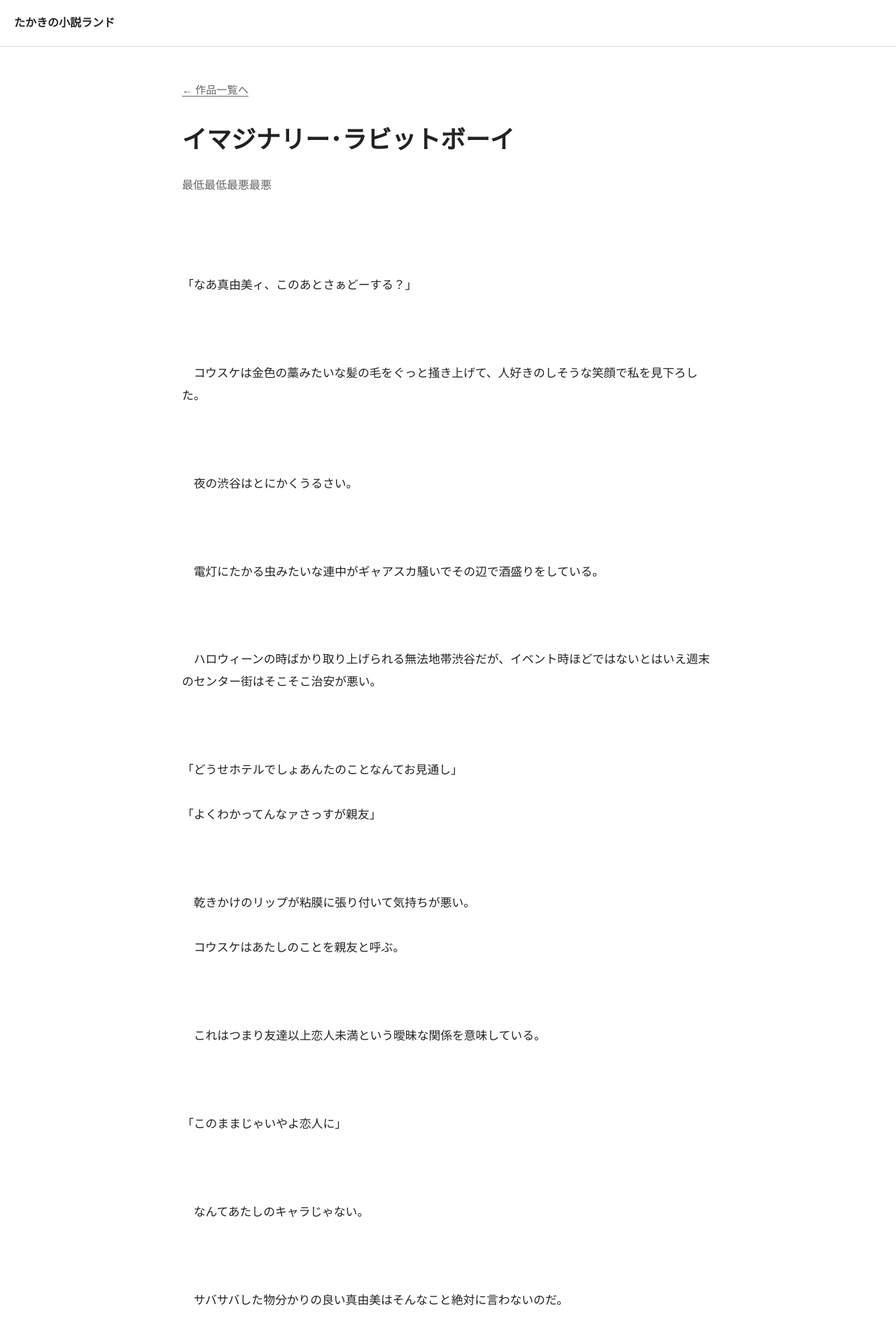
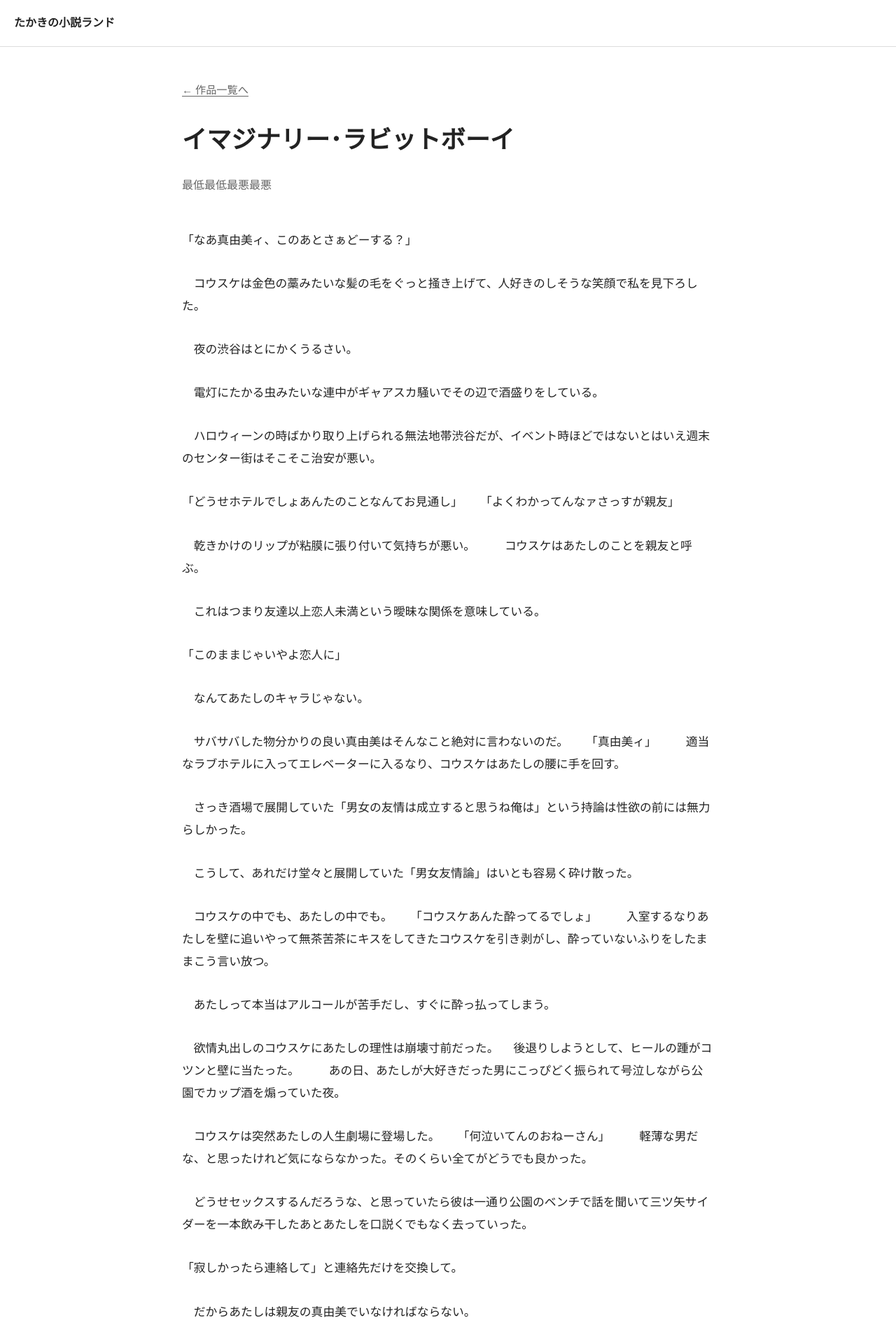
Before and after one commit to takakiiiii/novel_site, a Jekyll site: the page built from _chapters/short-stories/02.md, in a window 1280 px wide. Shown: the top 1911 px of the page at 70% size. Built offline with Jekyll 4.4.1, drawn with Linux system fonts in a browser that asks for light colours.

Commit message:
style.css を更新

```diff
--- a/assets/style.css
+++ b/assets/style.css
@@ -118,6 +118,3 @@ h2 {
     line-height: 1.85;
   }
 }
-.novel-body {
-  white-space: pre-wrap;
-}
```
